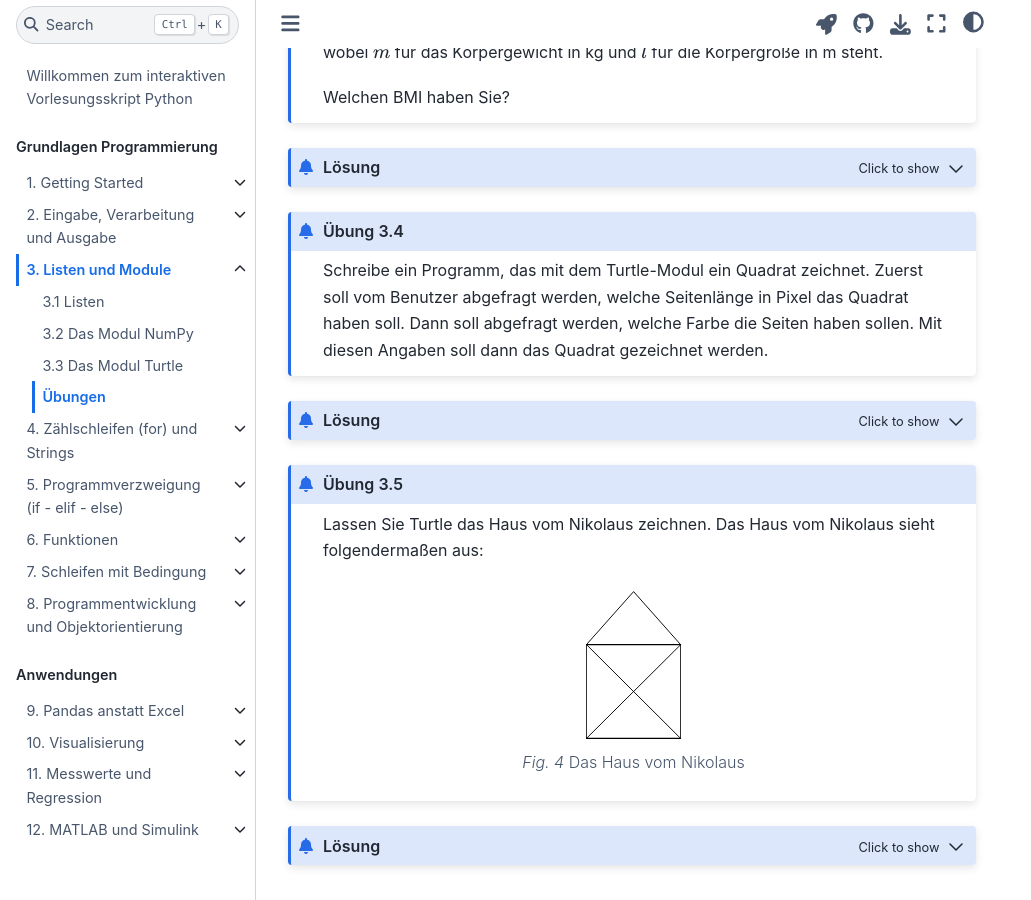
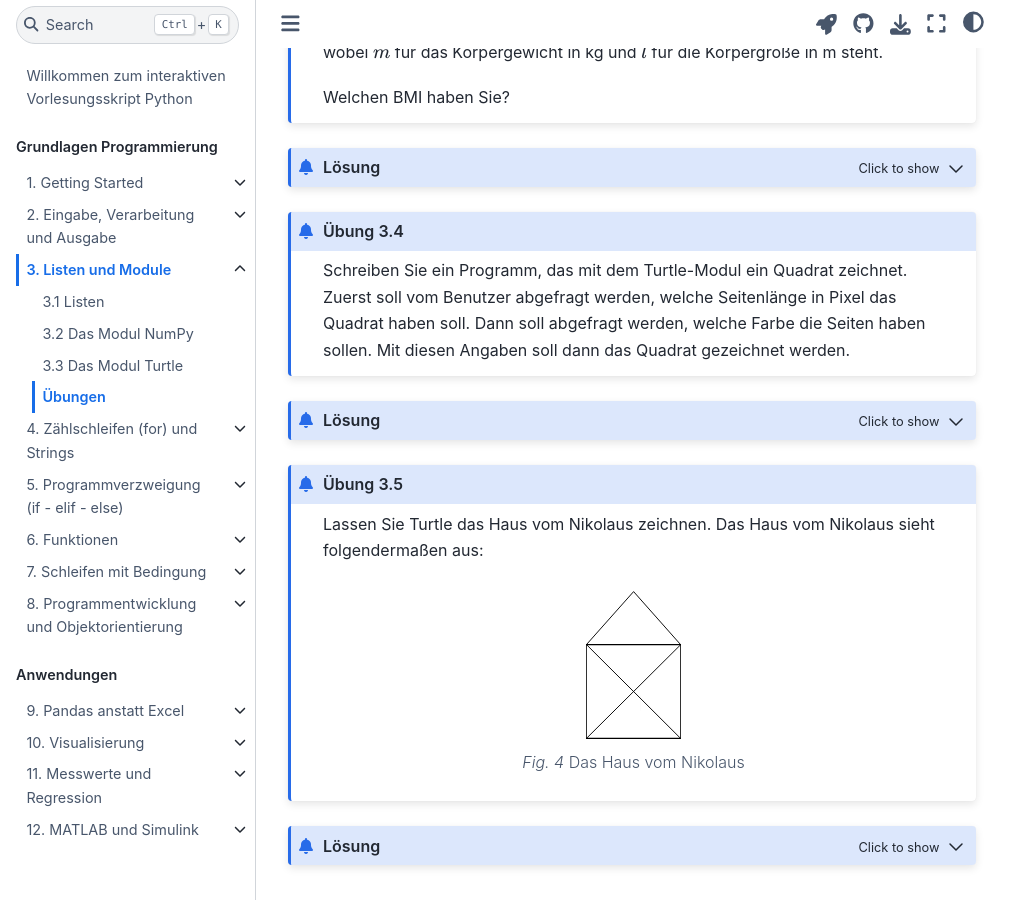
Before and after one commit to gramschs/book_python, a Jupyter Book: the page built from doc/chapter03/chapter03_sec04.md, in a window 1280 px wide and 900 px high, scrolled down 1119 px. Shown: the whole window, without its empty margins (0-1031 px from the left). Built offline with Jupyter Book 1.0.4 settings and Sphinx 7.4.7 and the Sphinx Book theme 1.1.4, drawn with Linux system fonts in a browser that asks for light colours.

Commit message:
typo fixed

````diff
--- a/doc/chapter03/chapter03_sec04.md
+++ b/doc/chapter03/chapter03_sec04.md
@@ -120,7 +120,7 @@ print(bmi)
 
 ```{admonition} Übung 3.4
 :class: miniexercise
-Schreibe ein Programm, das mit dem Turtle-Modul ein Quadrat zeichnet. Zuerst
+Schreiben Sie ein Programm, das mit dem Turtle-Modul ein Quadrat zeichnet. Zuerst
 soll vom Benutzer abgefragt werden, welche Seitenlänge in Pixel das Quadrat
 haben soll. Dann soll abgefragt werden, welche Farbe die Seiten haben sollen.
 Mit diesen Angaben soll dann das Quadrat gezeichnet werden.
````
